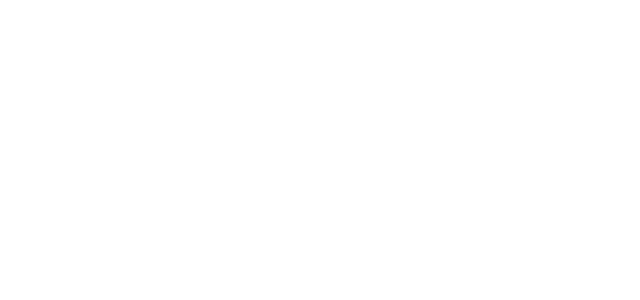
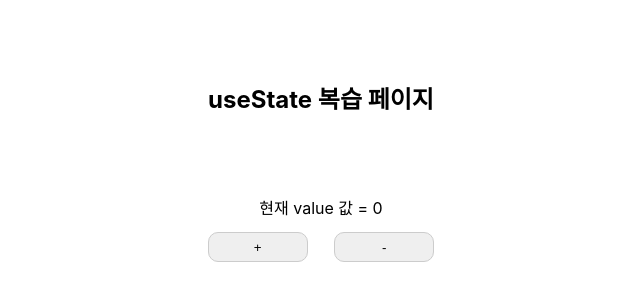
Before and after one commit to ansrlgur12/React-Practice, a React (Create React App) app: page /UseState in a window 1280 px wide. Before the commit this address had no page. Shown: the top 300 px of the page, without its empty margins (319-959 px from the left). Built offline with nearby package versions, Linux system fonts and the light colour scheme.

Commit message:
useState 복습

```diff
--- a/src/App.js
+++ b/src/App.js
@@ -3,6 +3,7 @@
 import Home from './pages/Home';
 import { BrowserRouter as Router, Route, Routes} from "react-router-dom";
 import SignUp from './pages/SignUp';
+import UseState from './pages/UseState';
 
 const App = () => {
   return (
@@ -11,6 +12,7 @@
         <Route path="/" element={<Home />} />
         <Route path="/Login" element={<Login />} />
         <Route path="/SignUp" element={<SignUp />} />
+        <Route path="/UseState" element={<UseState />} />
       </Routes>
     </Router>
   );
--- a/src/pages/Home.jsx
+++ b/src/pages/Home.jsx
@@ -19,6 +19,7 @@
                 <ButtonStyle onClick={()=>nav("/Login")}>Login</ButtonStyle>
                 <ButtonStyle onClick={()=>nav("/Signup")}>Sign up</ButtonStyle>
             </div>
+            <button onClick={()=>nav("/UseState")}>useState 복습</button>
         </HomeContainer>
     )
 }
--- /dev/null
+++ b/src/pages/UseState.jsx
@@ -0,0 +1,29 @@
+import React from "react";
+import { useState } from "react";
+import { TitleStyle, ButtonStyle } from "./Login";
+import { styled } from "styled-components";
+
+const UseStateStyle = styled.div`
+    display: flex;
+    flex-direction: column;
+    justify-content: center;
+    align-items: center;
+`;
+
+const UseState = () => {
+
+    const [value, setValue] = useState(0);
+
+    return(
+        <UseStateStyle>
+        <TitleStyle>useState 복습 페이지</TitleStyle>
+        현재 value 값 = {value}
+        <div className="buttonArea">
+            <ButtonStyle onClick={()=>setValue(value + 1)}>+</ButtonStyle>
+            <ButtonStyle onClick={()=>setValue(value - 1)}>-</ButtonStyle>
+        </div>
+        </UseStateStyle>
+    )
+};
+
+export default UseState;
```
